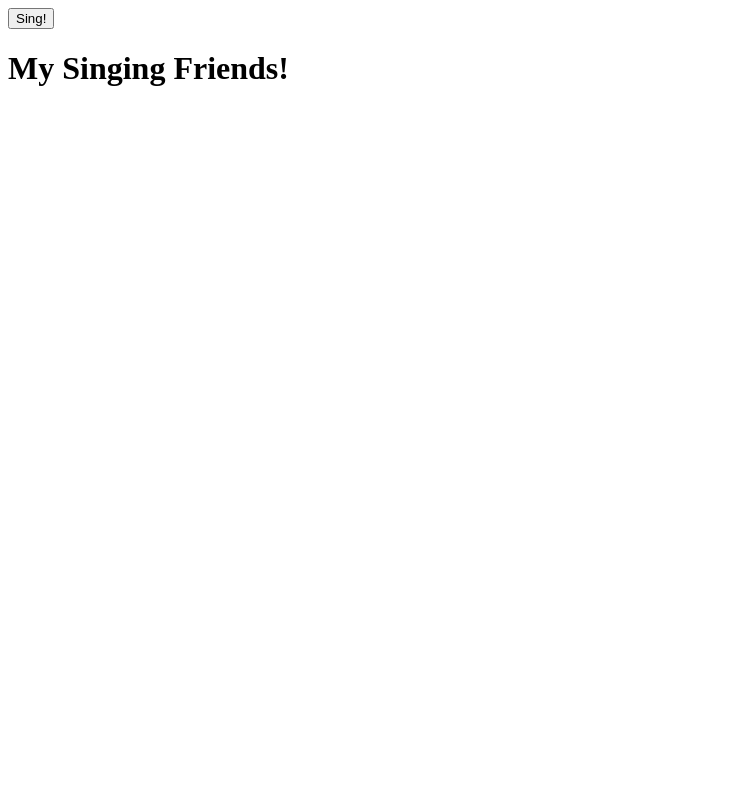
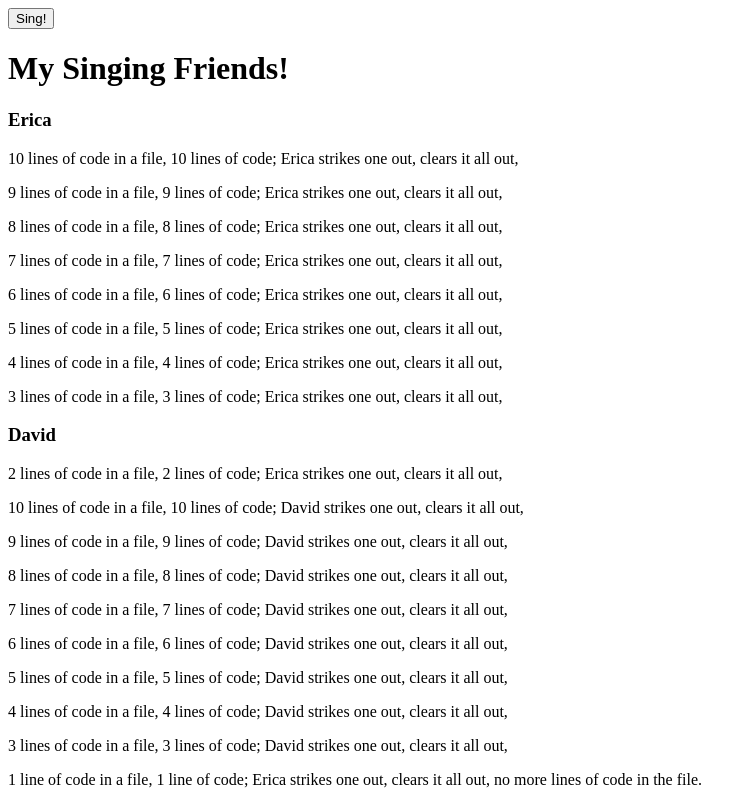
Before and after one commit to 5uperN1na/99lines2, a plain HTML site: page index.html in a window 1280 px wide. Both pictures are taken after a click on the element "Sing!". Shown: the top 800 px of the page, without its empty margins (0-756 px from the left). Drawn offline with Linux system fonts and the light colour scheme.

Commit message:
adding updatest to main files

```diff
--- a/index.html
+++ b/index.html
@@ -17,7 +17,7 @@
 
 
 
-    <script src="scripts.js"></script>
+    <script src="scripts1.js"></script>
 </body>
 
 </html>
--- a/scripts.js
+++ b/scripts.js
@@ -23,7 +23,7 @@ window.addEventListener('DOMContentLoaded', function () {
     //H1 CREATION
     let h1Div = document.createElement('div');
     let h1 = document.createElement('h1');
-    let h1Text = document.createTextNode("My Singing Friends!");
+    let h1Text = document.createTextNode('My Singing Friends!');
     h1.appendChild(h1Text);
     h1Div.appendChild(h1);
     divContainer.appendChild(h1Div);
@@ -31,24 +31,28 @@ window.addEventListener('DOMContentLoaded', function () {
     //global variables
     var i;
     var j;
-    var name = '';
+    //var name = '';
 
     let div = document.createElement('div');
     div.className = 'friends';
     divContainer.appendChild(div);
+
 
     //let h3Div = document.createElement('div');
     // let h3 = document.createElement('h3');
     //h3Div.appendChild(h3);
 
 
-    let pDiv = document.createElement('p');
-    let p = document.createElement('p');
-    pDiv.appendChild(p);
-    divContainer.appendChild(pDiv);
+    divBtn.addEventListener('click', function () {
+
+        let pDiv = document.createElement('div');
+        let name = document.createElement('p');
+        //let nameText = document.createTextNode('Testing');
+        //name.appendChild(nameText);
 
 
-    divBtn.addEventListener('click', function () {
+
+
 
         //outer loop-to loop through friends in friend array
 
@@ -70,6 +74,8 @@ window.addEventListener('DOMContentLoaded', function () {
             }
         }
         console.log(name);
+        pDiv.appendChild(name);
+        divContainer.appendChild(pDiv);
 
 
 
```
Lines whose indentation alone changed are shown as unchanged.
